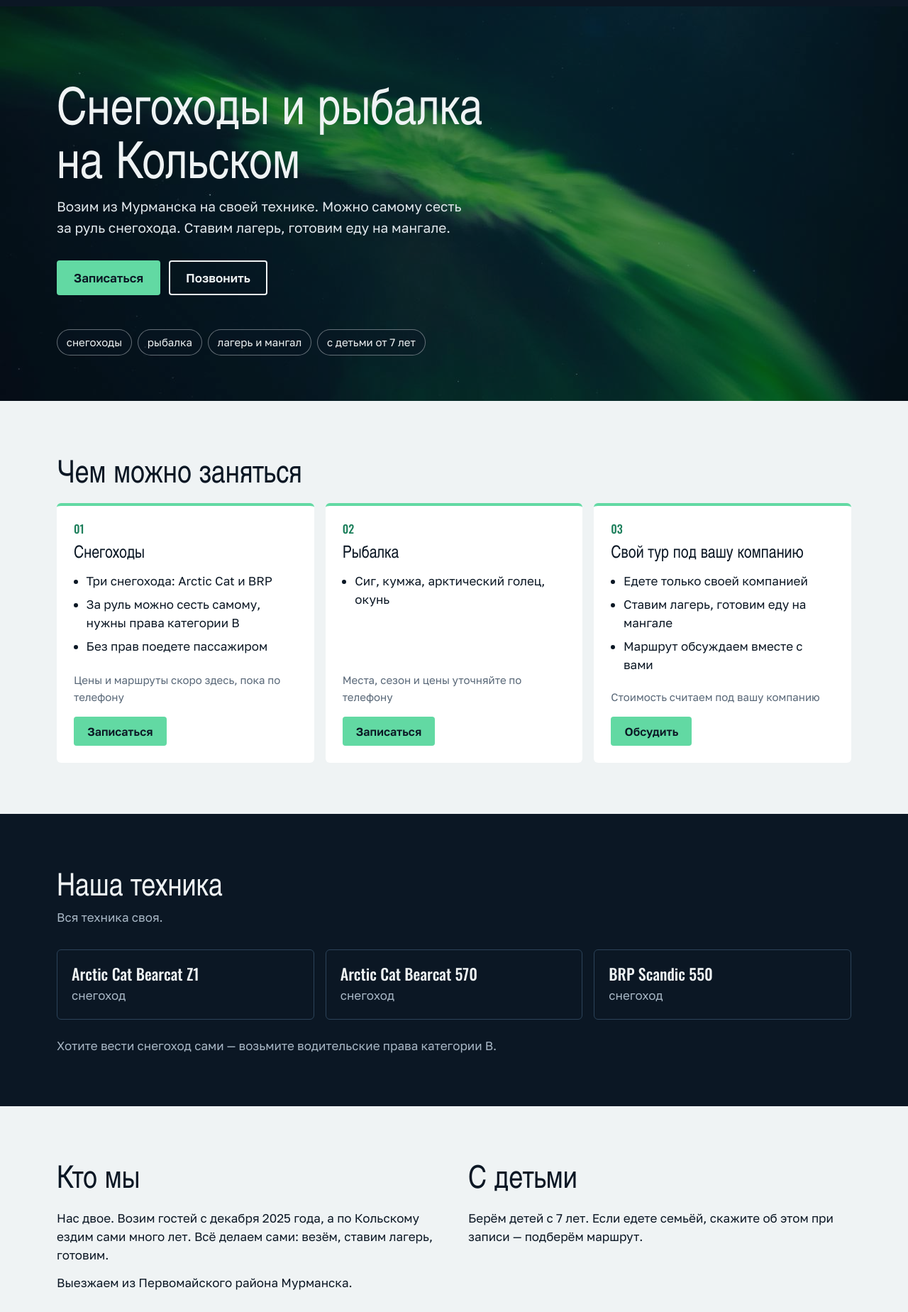
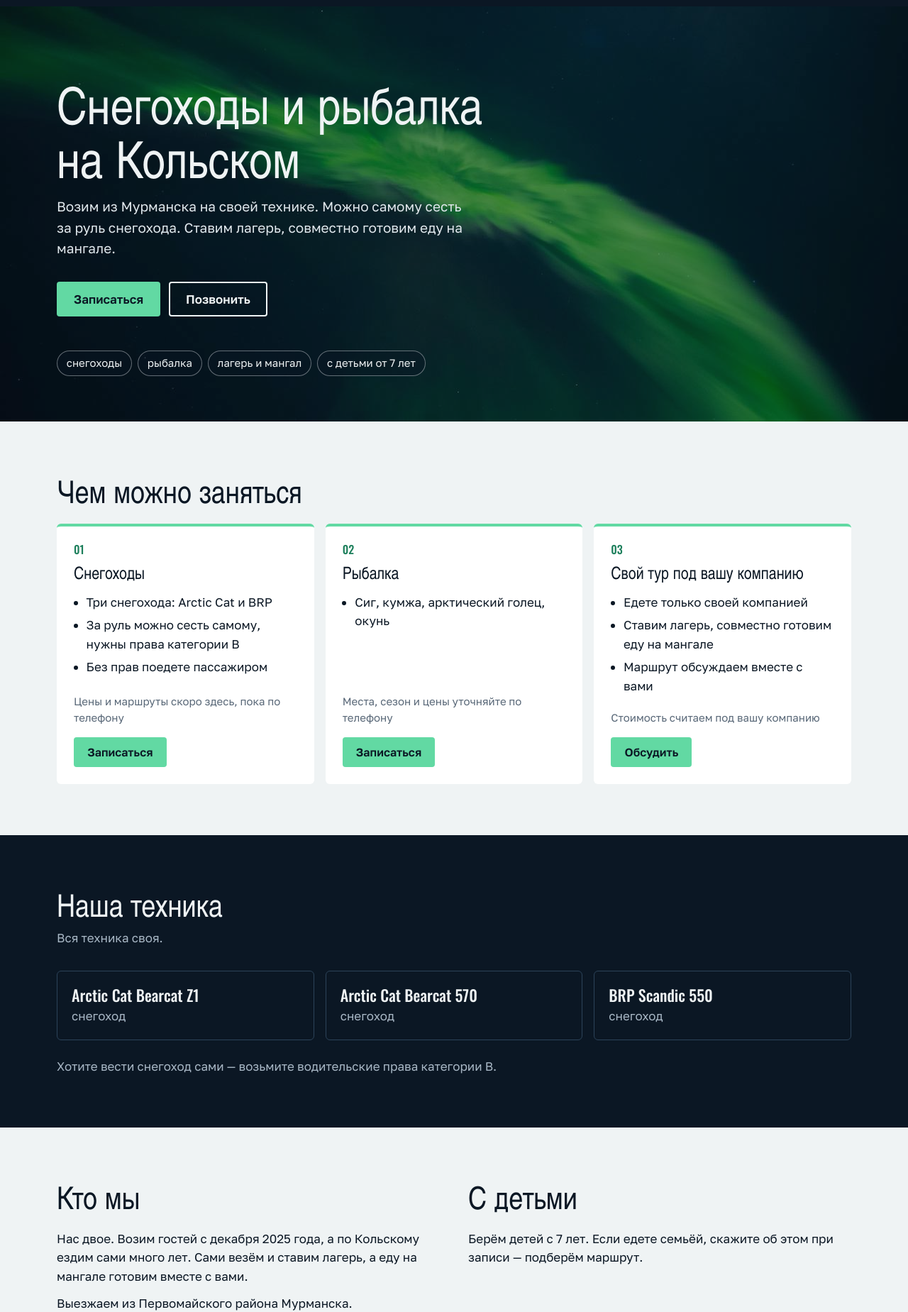
Before and after one commit to BurNikitos/demo, a plain HTML site: page piligrimy-kolskogo-v2/index.html in a window 1280 px wide. Shown: the part 55-1904 px from the top of the page at 71% size. Drawn offline with nearby package versions, Linux system fonts and the light colour scheme.

Commit message:
Пилигримы Кольского v2: еду на мангале готовим совместно
Co-Authored-By: Claude Opus 5.5 <noreply@anthropic.com>

```diff
--- a/piligrimy-kolskogo-v2/index.html
+++ b/piligrimy-kolskogo-v2/index.html
@@ -30,7 +30,7 @@
   <img class="hero-bg" src="foto/siyanie-7.jpg" alt="" width="1280" height="853">
   <div class="wrap hero-in">
     <h1>Снегоходы и рыбалка на Кольском</h1>
-    <p class="lead">Возим из Мурманска на своей технике. Можно самому сесть за руль снегохода. Ставим лагерь, готовим еду на мангале.</p>
+    <p class="lead">Возим из Мурманска на своей технике. Можно самому сесть за руль снегохода. Ставим лагерь, совместно готовим еду на мангале.</p>
     <div class="hero-btns">
       <a class="btn" href="#kontakty">Записаться</a>
       <a class="btn btn-line" href="tel:+79217095392">Позвонить</a>
@@ -71,7 +71,7 @@
           <h3>Свой тур под вашу компанию</h3>
           <ul>
             <li>Едете только своей компанией</li>
-            <li>Ставим лагерь, готовим еду на мангале</li>
+            <li>Ставим лагерь, совместно готовим еду на мангале</li>
             <li>Маршрут обсуждаем вместе с вами</li>
           </ul>
           <p class="price">Стоимость считаем под вашу компанию</p>
@@ -98,7 +98,7 @@
     <div class="wrap split">
       <div>
         <h2>Кто мы</h2>
-        <p>Нас двое. Возим гостей с декабря 2025 года, а по Кольскому ездим сами много лет. Всё делаем сами: везём, ставим лагерь, готовим.</p>
+        <p>Нас двое. Возим гостей с декабря 2025 года, а по Кольскому ездим сами много лет. Сами везём и ставим лагерь, а еду на мангале готовим вместе с вами.</p>
         <p>Выезжаем из Первомайского района Мурманска.</p>
       </div>
       <div>
@@ -137,7 +137,7 @@
       <details><summary>С какого возраста можно детям?</summary><p>С 7 лет.</p></details>
       <details><summary>Что будет, если испортится погода?</summary><p>Перенесём поездку, предложим другой вариант или вернём деньги — как вам удобнее.</p></details>
       <details><summary>Как оплатить?</summary><p>Предоплата переводом на карту. Сумму назовём при записи.</p></details>
-      <details><summary>Можно ли поехать только своей компанией?</summary><p>Да. Сделаем индивидуальный тур: поставим лагерь, приготовим еду на мангале.</p></details>
+      <details><summary>Можно ли поехать только своей компанией?</summary><p>Да. Сделаем индивидуальный тур: поставим лагерь, вместе приготовим еду на мангале.</p></details>
       <details><summary>Откуда начинается поездка?</summary><p>Из Первомайского района Мурманска. Точное место встречи скажем при записи.</p></details>
     </div>
   </section>
```
